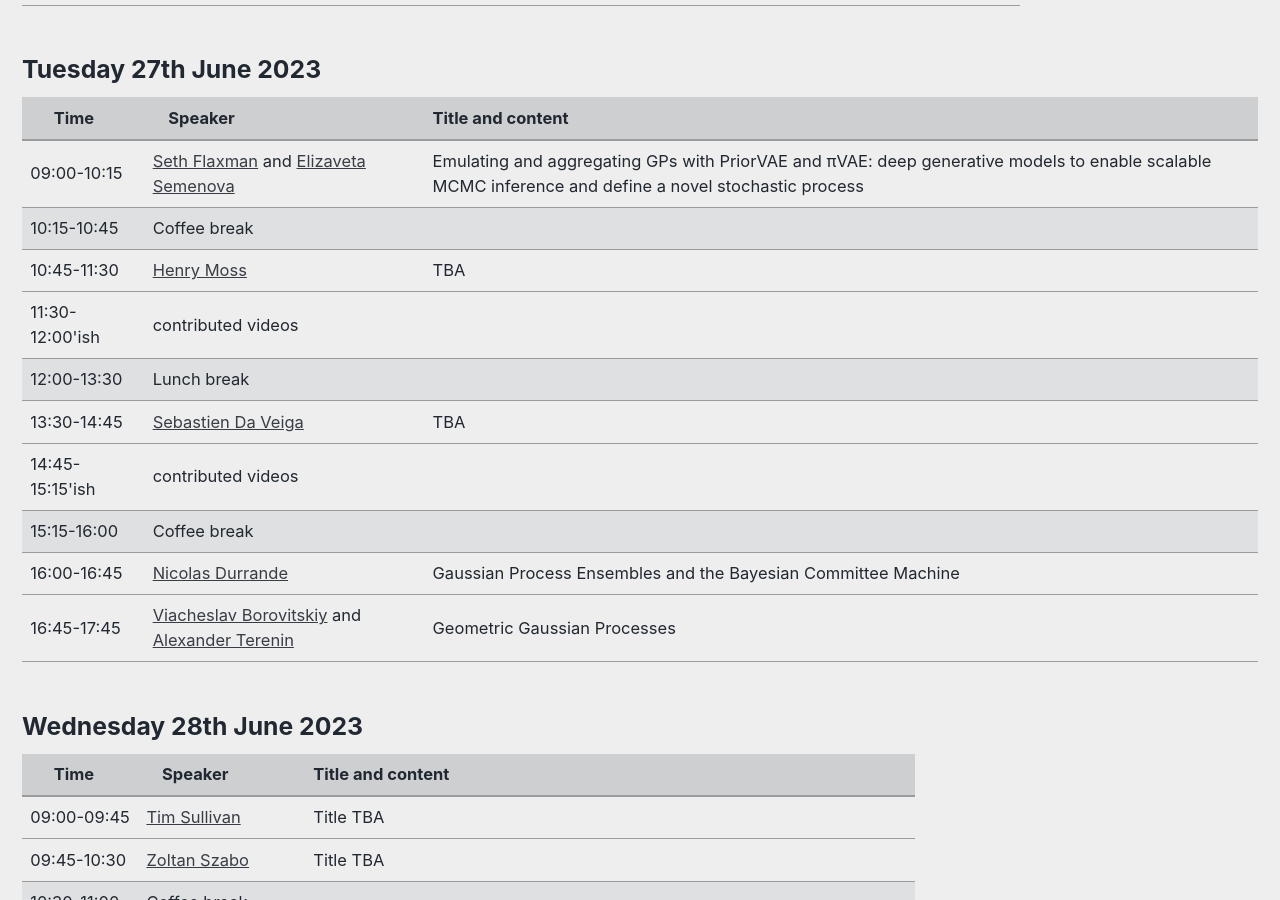
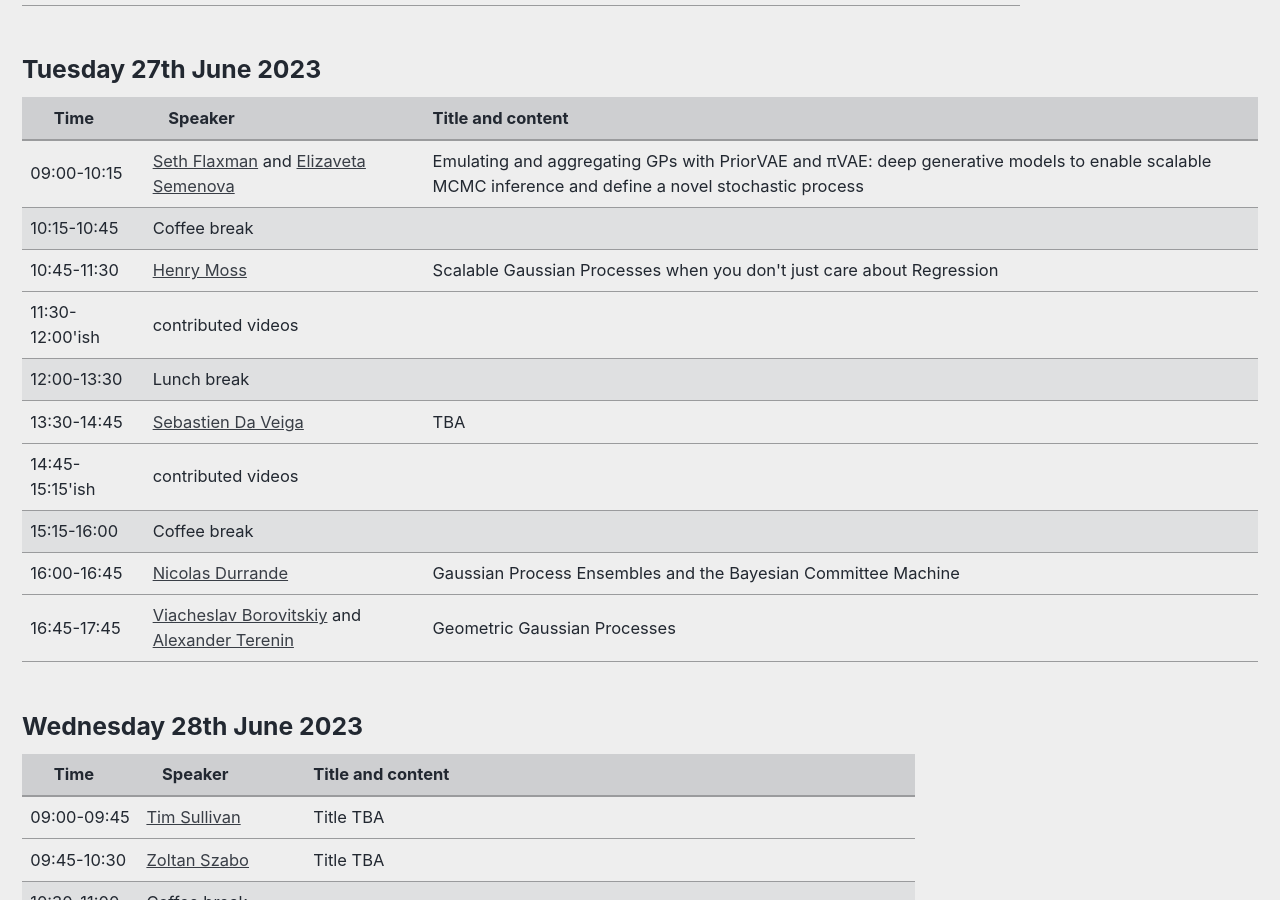
Before and after one commit to LIKE23-Bern/LIKE23-Bern.github.io, a Jekyll site: the page built from _pages/program.md, in a window 1280 px wide and 900 px high, scrolled down 1107 px. Built offline with Jekyll 4.4.1, drawn with Linux system fonts in a browser that asks for light colours; cached includes are drawn as plain includes.

Commit message:
Update program.md

```diff
--- a/_pages/program.md
+++ b/_pages/program.md
@@ -164,7 +164,7 @@ header:
 		    <a href="https://henrymoss.github.io/" target="_blank"> Henry Moss </a>
 		</td>
 		<td>
-		  TBA
+		  Scalable Gaussian Processes when you don't just care about Regression
 		</td>
 	</tr>
 	<tr>
```
